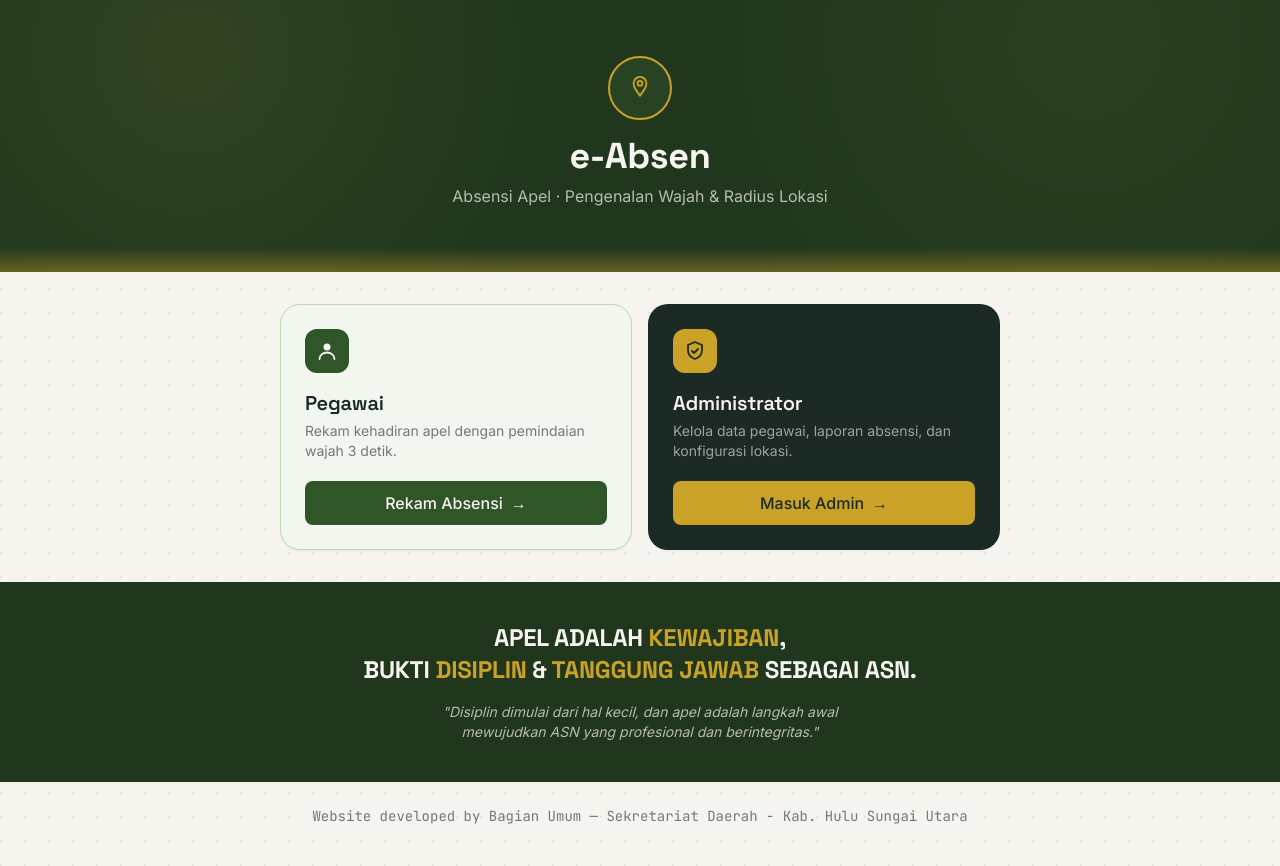
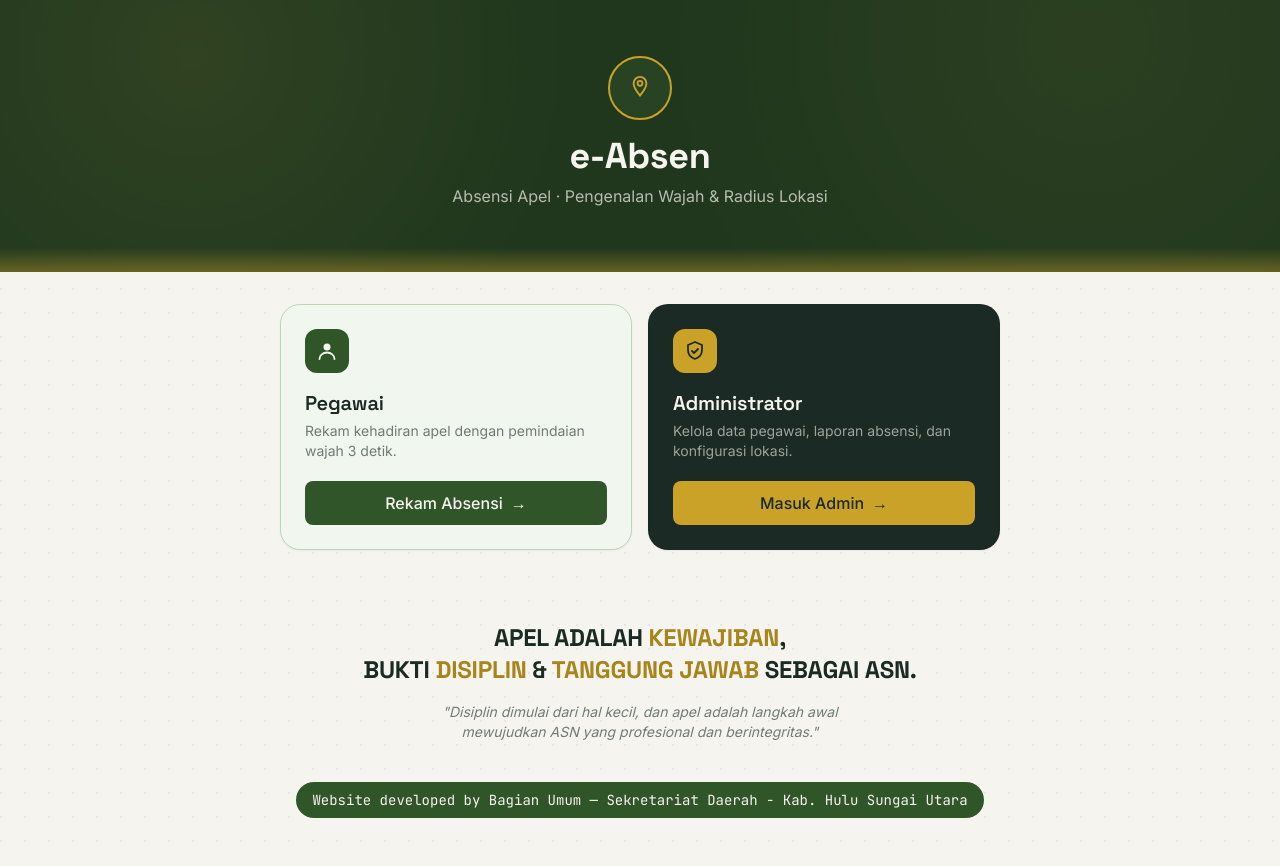
Before and after one commit to bangkit-hsu/sikeren, a React (Vite) app: page /#/ in a window 1280 px wide. Built offline with nearby package versions, Linux system fonts and the light colour scheme; no server answers.

Commit message:
Hilangkan latar hijau di Judul & Kutipan, jadikan kredit website sebagai kotak hijau kecil

```diff
--- a/src/pages/Home.jsx
+++ b/src/pages/Home.jsx
@@ -75,23 +75,25 @@ export default function Home() {
       </div>
 
       {/* Judul */}
-      <div className="bg-moss-900 text-paper text-center px-6 pt-10 pb-4">
-        <p className="font-display font-bold text-xl sm:text-2xl leading-snug max-w-2xl mx-auto">
-          APEL ADALAH <span className="text-gold-500">KEWAJIBAN</span>,<br />
-          BUKTI <span className="text-gold-500">DISIPLIN</span> &amp; <span className="text-gold-500">TANGGUNG JAWAB</span> SEBAGAI ASN.
+      <div className="text-center px-6 pt-10 pb-4">
+        <p className="font-display font-bold text-xl sm:text-2xl leading-snug max-w-2xl mx-auto text-ink">
+          APEL ADALAH <span className="text-gold-600">KEWAJIBAN</span>,<br />
+          BUKTI <span className="text-gold-600">DISIPLIN</span> &amp; <span className="text-gold-600">TANGGUNG JAWAB</span> SEBAGAI ASN.
         </p>
       </div>
 
       {/* Kutipan */}
-      <div className="bg-moss-900 text-paper text-center px-6 pb-10">
-        <p className="italic text-paper/70 text-sm max-w-md mx-auto">
+      <div className="text-center px-6 pb-10">
+        <p className="italic text-ink/60 text-sm max-w-md mx-auto">
           "Disiplin dimulai dari hal kecil, dan apel adalah langkah awal mewujudkan ASN yang profesional dan berintegritas."
         </p>
       </div>
 
-      <p className="text-sm text-ink/60 text-center pt-6 pb-10 font-mono px-6">
-        Website developed by Bagian Umum — Sekretariat Daerah - Kab. Hulu Sungai Utara
-      </p>
+      <div className="text-center pb-10 px-6">
+        <p className="inline-block bg-moss-700 text-paper text-xs sm:text-sm rounded-full px-4 py-2 font-mono">
+          Website developed by Bagian Umum — Sekretariat Daerah - Kab. Hulu Sungai Utara
+        </p>
+      </div>
     </div>
   )
 }
```
